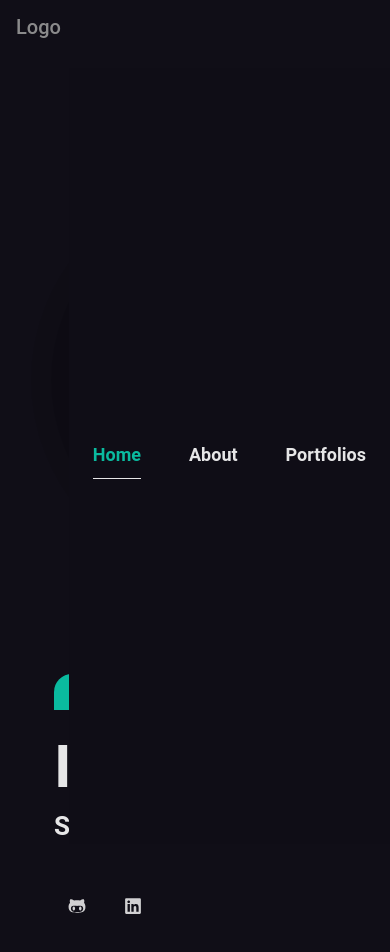
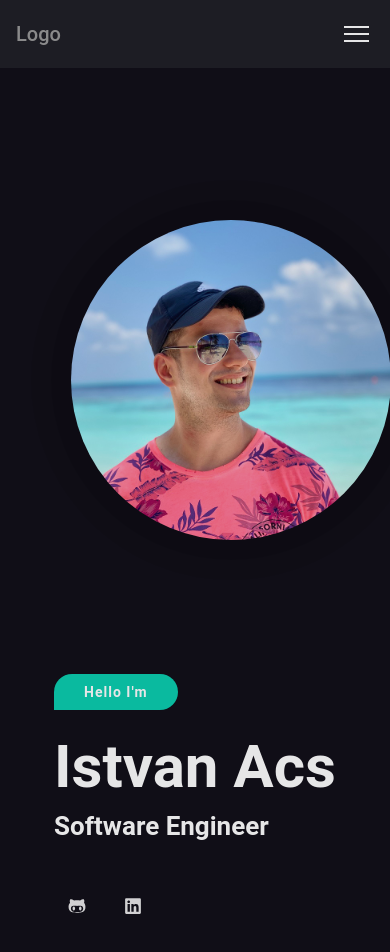
Before and after one commit to St3ve89/next-project, a Next.js app: page / in a window 390 px wide. Shown: the top 952 px of the page. Built offline with nearby package versions, Linux system fonts and the light colour scheme.

Commit message:
Add responsivness to header

```diff
--- a/components/shared/Header/Header.js
+++ b/components/shared/Header/Header.js
@@ -1,11 +1,19 @@
+import { useState } from 'react';
 import Link from '../../Link/Link';
 
-const Header = () => (
+const Header = () => {
+  const [open, setOpen] = useState(false);
+
+  const handleNavClick = () => {
+    setOpen(!open);
+  };
+
+  return (
     <header>
       <div className='container'>
         <nav>
           <div className='logo'>Logo</div>
-        <ul className='navbar'>
+          <ul className={`${open ? 'open' : ''} navbar`}>
             <li>
               <Link href='/'>
                 <a>Home</a>
@@ -22,14 +30,15 @@ const Header = () => (
               </Link>
             </li>
           </ul>
-        <div className='burger'>
-          <div className='line1'></div>
-          <div className='line2'></div>
-          <div className='line3'></div>
-        </div>
+          <button onClick={handleNavClick} className='burger'>
+            <div className='line'></div>
+            <div className='line'></div>
+            <div className='line'></div>
+          </button>
         </nav>
       </div>
     </header>
   );
+};
 
 export default Header;
--- a/components/shared/Header/Header.scss
+++ b/components/shared/Header/Header.scss
@@ -1,8 +1,11 @@
 header {
   position: fixed;
   top: 0;
+  display: flex;
+  align-items: center;
   left: 0;
   right: 0;
+  background-color: #202026;
   z-index: 99;
   padding: 10px 0;
   height: 8vh;
@@ -49,12 +52,20 @@ nav {
 
   .burger {
     display: none;
+    background: none;
+    border: none;
+    outline: none;
+    cursor: pointer;
     div {
       width: 25px;
       height: 2px;
       background-color: #fff;
       margin: 5px;
     }
+
+    // &:active {
+    //   outline: none;
+    // }
   }
 
   li {
@@ -65,11 +76,26 @@ nav {
 @media only screen and (max-width: 575px) {
   nav {
     .navbar {
-      position: absolute;
+      position: fixed;
       right: 0;
+      width: 100%;
       height: 92vh;
       top: 8vh;
-      background-color: #100e17;
+      background-color: #202026;
+      // background-color: pink;
+      flex-direction: column;
+      justify-content: space-around;
+      clip-path: circle(100px at 90% -20%);
+      -webkit-clip-path: circle(100px at 90% -20%);
+      transition: all 1s ease-out;
+
+      &.open {
+        clip-path: circle(1300px at 90% -20%);
+        -webkit-clip-path: circle(1300px at 90% -20%);
+      }
+    }
+    .burger {
+      display: block;
     }
   }
 }
```
Lines whose indentation alone changed are shown as unchanged.
